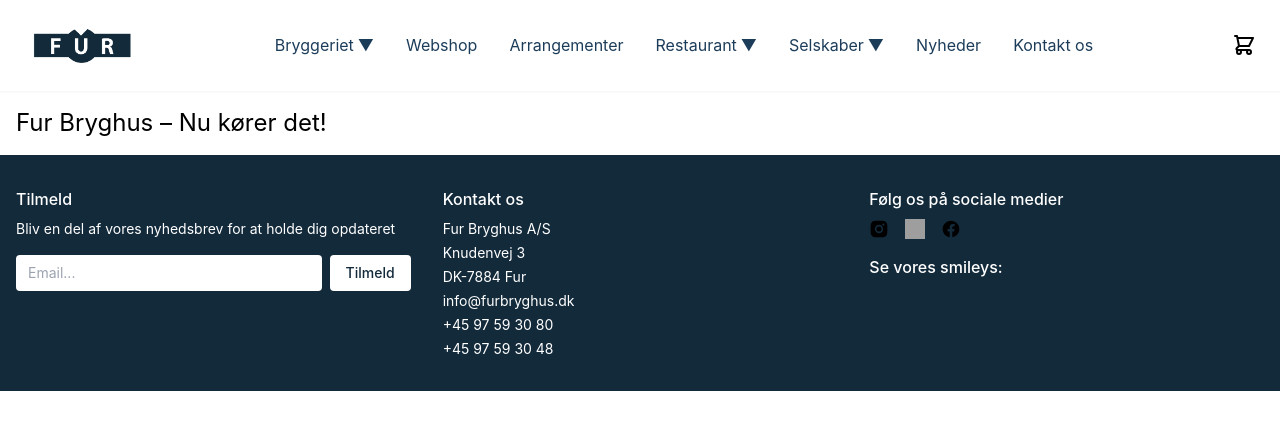
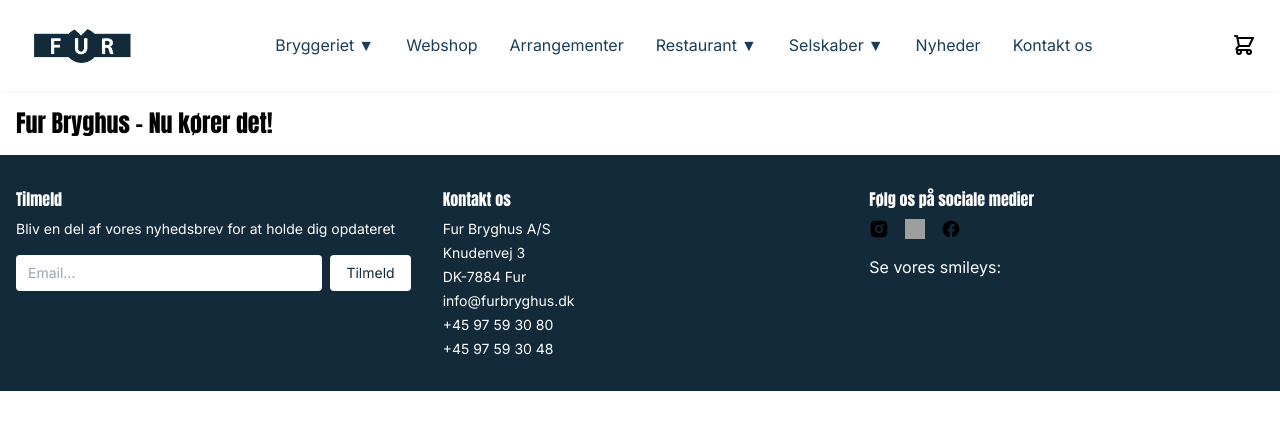
Before and after one commit to migoll/Fur-Bryghus-2.0, a Nuxt app: page / in a window 1280 px wide. Shown: the top 430 px of the page. Built offline with nearby package versions, Linux system fonts and the light colour scheme; grey boxes are pictures that could not be loaded.

Commit message:
Added Anton font

```diff
--- a/src/assets/css/main.css
+++ b/src/assets/css/main.css
@@ -1,3 +1,16 @@
+@import url("https://fonts.googleapis.com/css2?family=Anton:wght@400;700&family=Inter:wght@400;700&display=swap");
+
+h1,
+h2,
+h3 {
+  font-family: "Anton", sans-serif;
+}
+
+body,
+html {
+  font-family: "Inter", sans-serif;
+}
+
 @tailwind base;
 @tailwind components;
 @tailwind utilities;
--- a/src/pages/index.vue
+++ b/src/pages/index.vue
@@ -1,3 +1,22 @@
 <template>
-  <div class="text-2xl p-4"><h1>Fur Bryghus – Nu kører det!</h1></div>
+  <div class="text-2xl p-4">
+    <h1 class="font-anton">Fur Bryghus – Nu kører det!</h1>
+  </div>
 </template>
+
+<style>
+@import url('https://fonts.googleapis.com/css2?family=Anton:wght@400;700&family=Inter:wght@400;700&display=swap');
+
+h1, h2, h3 {
+  font-family: 'Anton', sans-serif;
+}
+
+body, html {
+  font-family: 'Inter', sans-serif;
+}
+
+/* ...existing Tailwind directives... */
+@tailwind base;
+@tailwind components;
+@tailwind utilities;
+</style>
--- a/tailwind.config.js
+++ b/tailwind.config.js
@@ -18,7 +18,7 @@
       },
       fontFamily: {
         sans: ["Inter", "sans-serif"],
-        heading: ['"Playfair Display"', "serif"],
+        anton: ["Anton", "sans-serif"],
       },
       fontSize: {
         h1: ["64px", { lineHeight: "1", letterSpacing: "-0.02em" }],
```
